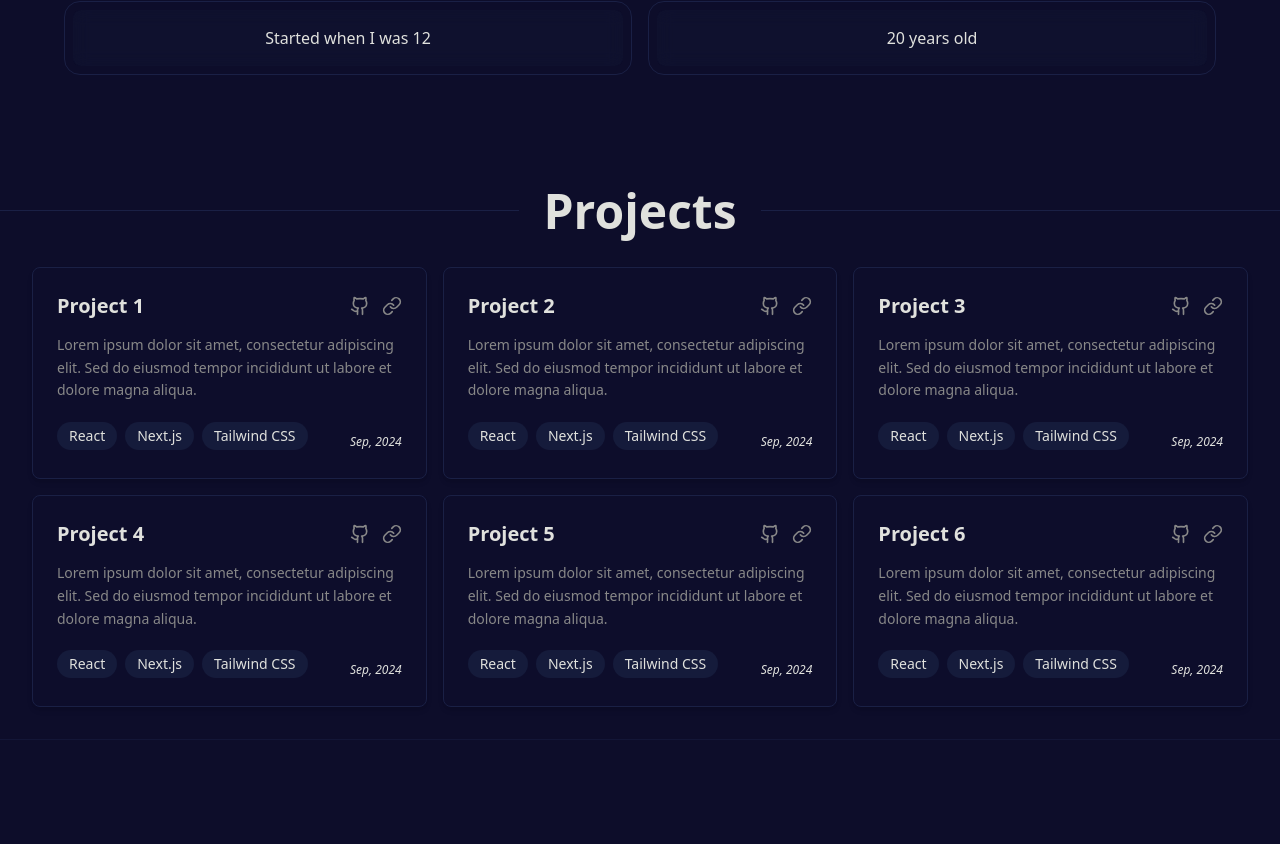
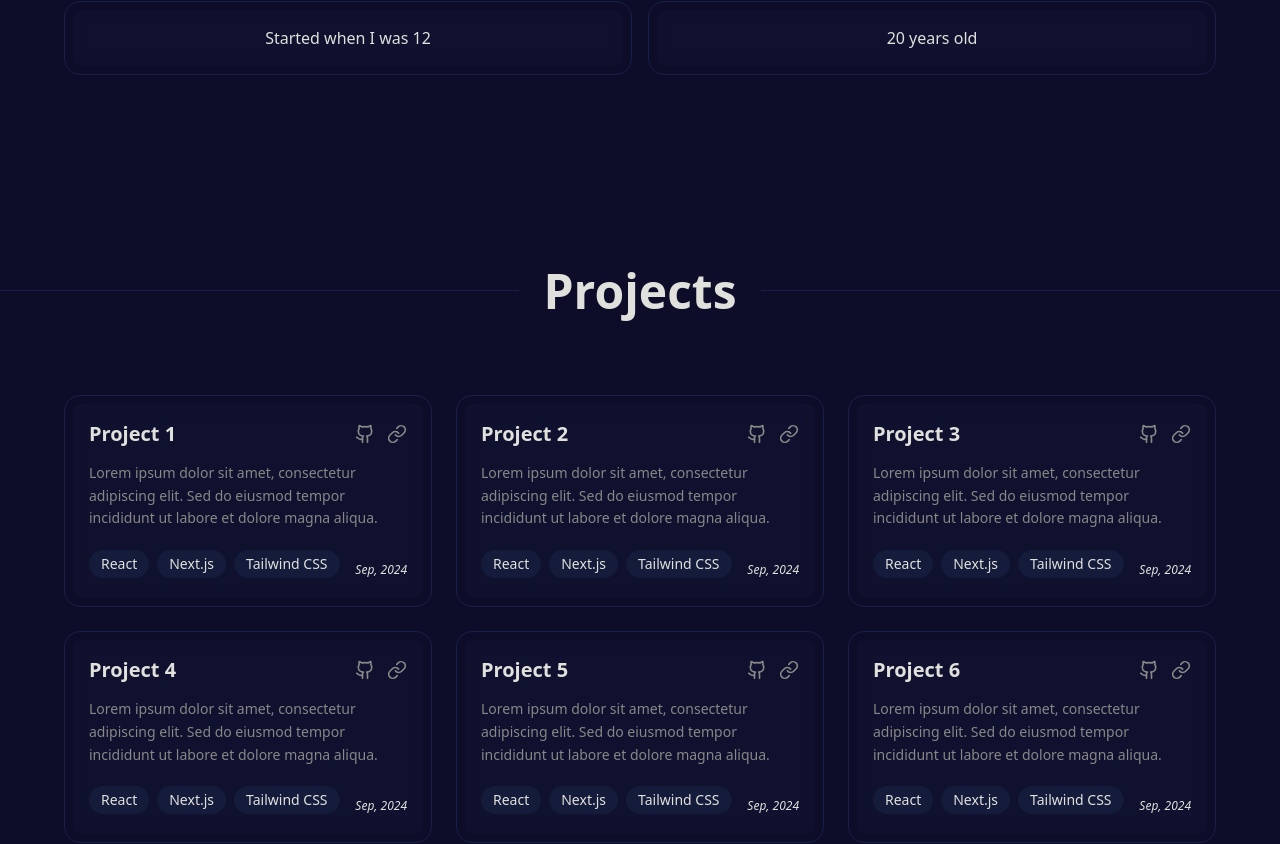
Before and after one commit to Berget1411/another-new-portfolio, a Next.js app: page / in a window 1280 px wide. Shown: the part 1239-2083 px from the top of the page. Built offline with nearby package versions, Linux system fonts and the light colour scheme.

Commit message:
fix: make projects section match rest of websites design

```diff
--- a/components/projects-full/projects-full.tsx
+++ b/components/projects-full/projects-full.tsx
@@ -74,7 +74,7 @@ export function ProjectsFull() {
     <section className='main-container py-20'>
       <div className='flex flex-col  relative'>
         {projects.map((project, index) => (
-          <>
+          <div key={project.title}>
             <ProjectFullCard
               key={project.title}
               project={project}
@@ -88,7 +88,7 @@ export function ProjectsFull() {
                 </h2>
               </Separator>
             )}
-          </>
+          </div>
         ))}
       </div>
     </section>
--- a/components/projects/project-card.tsx
+++ b/components/projects/project-card.tsx
@@ -4,13 +4,24 @@ import { Badge } from "../ui/badge";
 import { Icon } from "../ui/icon";
 import { Github, Link } from "lucide-react";
 import { scrollToSection } from "@/utils/scroll-to-section";
+import { GlowingEffect } from "../ui/glowing-effect";
 
 export function ProjectCard({ project }: { project: Project }) {
   return (
+    <div className='relative list-none'>
+      <div className='relative rounded-xl border border-background-tertiary p-1.5 md:rounded-2xl md:p-2 group'>
+        <GlowingEffect
+          spread={40}
+          glow={true}
+          disabled={false}
+          proximity={64}
+          inactiveZone={0.01}
+        />
         <div
-      className='group rounded-lg p-6 transition-all duration-300 shadow-md border border-background-tertiary hover:border-background-tertiary/80 hover:shadow-lg cursor-pointer bg-background-secondary/5'
+          className='relative flex h-full flex-col justify-between overflow-hidden rounded-lg p-3 md:p-4 bg-background-secondary/30 backdrop-blur-sm cursor-pointer'
           onClick={() => scrollToSection(project.title)}
         >
+          <div>
             <div className='flex justify-between items-start mb-3'>
               <h3 className='text-xl font-bold text-text-primary group-hover:text-primary/90 transition-colors'>
                 {project.title}
@@ -51,6 +62,8 @@ export function ProjectCard({ project }: { project: Project }) {
             <p className='text-sm text-text-secondary mb-5 leading-relaxed'>
               {project.description}
             </p>
+          </div>
+
           <div className='flex flex-wrap justify-between items-center'>
             <div className='flex flex-wrap gap-2 mb-1'>
               {project.techStack.map((tech) => (
@@ -68,5 +81,7 @@ export function ProjectCard({ project }: { project: Project }) {
             </span>
           </div>
         </div>
+      </div>
+    </div>
   );
 }
--- a/components/projects/projects.tsx
+++ b/components/projects/projects.tsx
@@ -1,5 +1,7 @@
+"use client";
 import { Separator } from "../ui/separator";
 import { ProjectCard } from "./project-card";
+import { motion } from "framer-motion";
 
 const projects = [
   {
@@ -61,18 +63,56 @@ const projects = [
 export type Project = (typeof projects)[number];
 
 export function Projects() {
+  // Animation variants
+  const containerVariants = {
+    hidden: { opacity: 0 },
+    visible: {
+      opacity: 1,
+      transition: {
+        staggerChildren: 0.15,
+        delayChildren: 0.2,
+      },
+    },
+  };
+
+  const itemVariants = {
+    hidden: { y: 20, opacity: 0 },
+    visible: {
+      y: 0,
+      opacity: 1,
+      transition: {
+        duration: 0.5,
+        ease: [0.25, 0.25, 0, 1],
+      },
+    },
+  };
+
   return (
-    <div>
+    <div className='py-12 md:py-20'>
       <Separator>
         <h2 className='text-2xl md:text-5xl font-bold mb-0 text-center'>
           Projects
         </h2>
       </Separator>
-      <div className='container mx-auto px-4 md:px-8 grid grid-cols-1 md:grid-cols-2 lg:grid-cols-3 gap-4'>
-        {projects.map((project) => (
-          <ProjectCard key={project.title} project={project} />
-        ))}
-      </div>
+      <motion.div
+        className='main-container pt-8 md:pt-12'
+        initial='hidden'
+        whileInView='visible'
+        viewport={{ once: true, margin: "-100px" }}
+        variants={containerVariants}
+      >
+        <motion.div className='grid grid-cols-1 md:grid-cols-2 lg:grid-cols-3 gap-4 md:gap-6'>
+          {projects.map((project, index) => (
+            <motion.div
+              key={project.title}
+              variants={itemVariants}
+              custom={index}
+            >
+              <ProjectCard project={project} />
+            </motion.div>
+          ))}
+        </motion.div>
+      </motion.div>
     </div>
   );
 }
```
Lines whose indentation alone changed are shown as unchanged.
